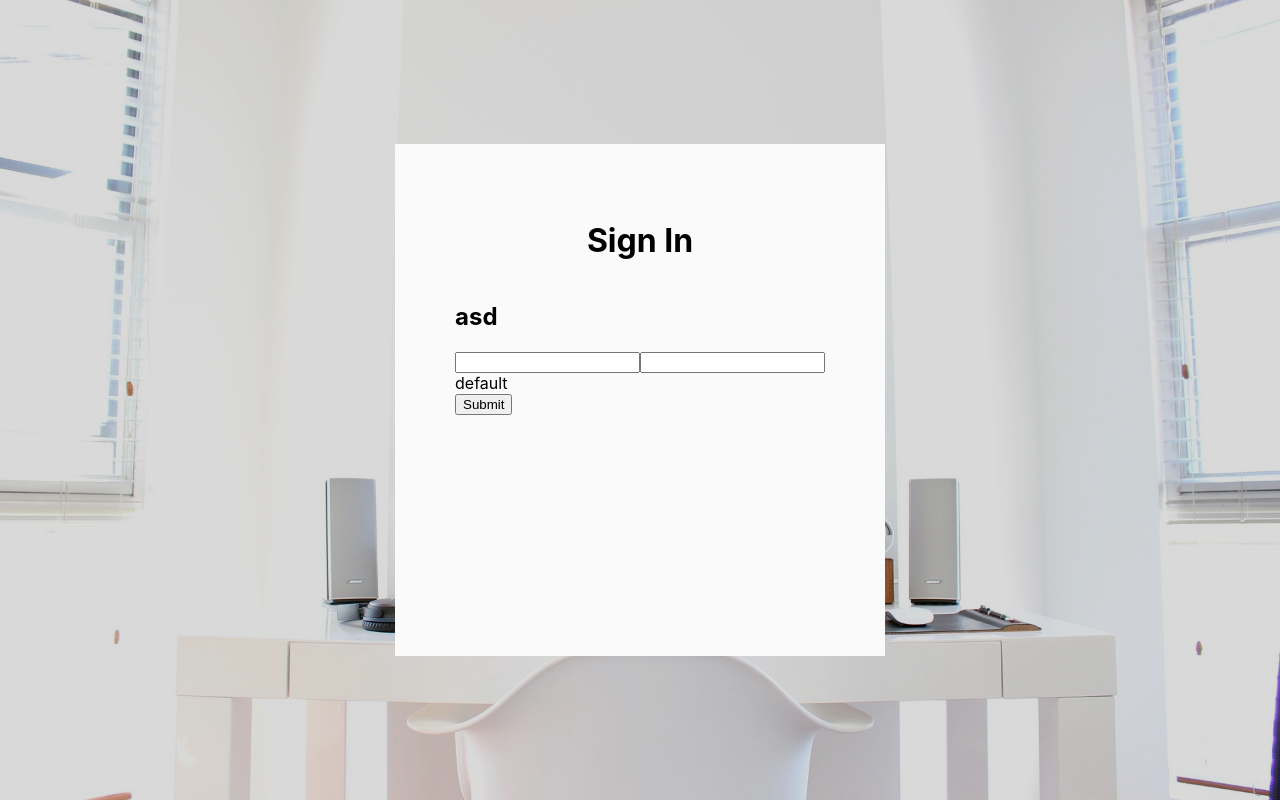
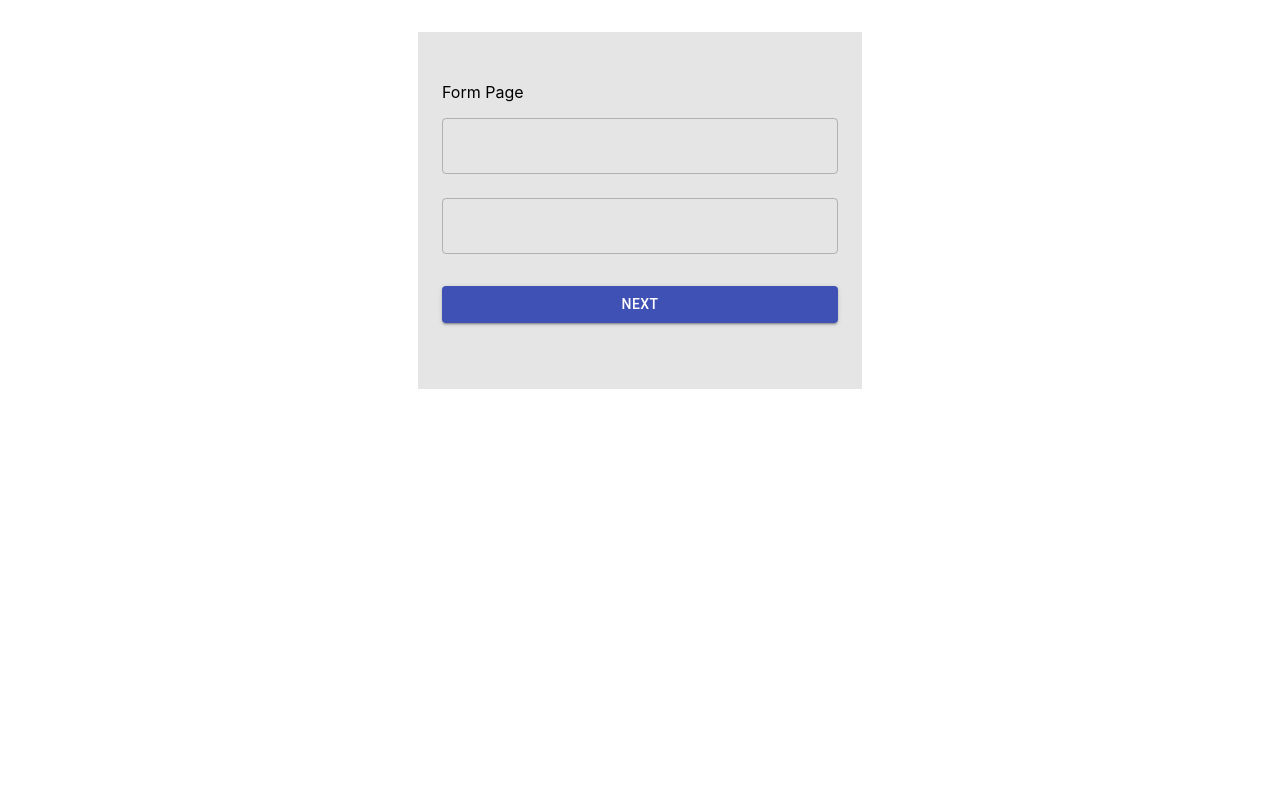
Before and after one commit to arifdroid/react-template-dynamic, a React (Create React App) app: page /public/sample-form-page-2 in a window 1280 px wide. Before the commit this address led to /public/sign-in. Built offline with nearby package versions, Linux system fonts and the light colour scheme.

Commit message:
finalize form page

```diff
--- a/src/view/routes.tsx
+++ b/src/view/routes.tsx
@@ -19,6 +19,9 @@ const publicRoutes = [
     },{
         path:'/public/sample-form-page',
         loader: ()=>import('./sample-form-page/SampleFormPage')
+    },{
+        path:'/public/sample-form-page-2',
+        loader: ()=>import('./sample-form-page-2/SampleFormPage2')
     }
 ].filter(Boolean)
 
--- /dev/null
+++ b/src/view/sample-form-page-2/Form/Form.tsx
@@ -0,0 +1,23 @@
+import { makeStyles } from '@material-ui/core';
+import React from 'react';
+
+const useStyles = makeStyles((theme)=>({
+    root:{
+        width:'100%',
+        display:'flex',
+        flexDirection:'column'
+    }
+}))
+
+interface Props{
+    children:any
+}
+
+const Form = ({children,...props}:Props)=>{
+
+    const styles = useStyles();
+
+    return <form className={styles.root} {...props}>{children}</form>
+}
+
+export default Form;
--- /dev/null
+++ b/src/view/sample-form-page-2/Input/Input.tsx
@@ -0,0 +1,20 @@
+import { TextField } from "@material-ui/core";
+import React,{forwardRef} from "react";
+
+interface Props{
+    type:string,
+    name:string
+}
+
+const Input =({type,name, ...props}:Props,ref:any)=>{
+    return <TextField
+    inputRef={ref}
+    type={type}
+    name={name}
+    variant='outlined' margin='normal'
+    {...props}></TextField>
+}
+
+let forwardInput = forwardRef(Input)
+
+export default forwardInput;
--- /dev/null
+++ b/src/view/sample-form-page-2/SampleFormPage2.tsx
@@ -0,0 +1,32 @@
+import React from 'react';
+import { useForm } from 'react-hook-form';
+import ContentContainer from './content/ContentContainer';
+import Form from './Form/Form';
+import ForwardInput from './Input/Input';
+import Button from './button/Button'
+
+interface Props{
+
+}
+
+const SampleFormPage2 =(props:Props)=>{
+    // console.log('apa ada dalam props', props)
+
+    const {register} = useForm();
+
+    return (
+        <ContentContainer>
+            <div>Form Page</div>
+            <Form>
+            <ForwardInput name='firstname' type='text' ref={register}></ForwardInput>
+            <ForwardInput name='surname' type='text' ref={register}></ForwardInput>
+
+            <Button >Next</Button>
+
+            </Form>
+
+        </ContentContainer>
+    )
+}
+
+export default SampleFormPage2;
--- /dev/null
+++ b/src/view/sample-form-page-2/button/Button.tsx
@@ -0,0 +1,29 @@
+import { makeStyles, } from '@material-ui/core/styles';
+import { Button } from '@material-ui/core';
+import React from 'react';
+
+const useStyles = makeStyles((theme) => ({
+    root: {
+        margin: theme.spacing(3, 0, 2)
+    }
+}))
+
+interface Props {
+    children: any
+}
+
+const ButtonThis = ({ children }: Props) => {
+    const styles = useStyles();
+
+    // console.log('button props is', props)
+
+    return <Button
+        type="submit"
+        variant='contained'
+        color='primary'
+        className={styles.root}
+        // {...props}
+    >{children}</Button>
+}
+
+export default ButtonThis;
--- /dev/null
+++ b/src/view/sample-form-page-2/content/ContentContainer.tsx
@@ -0,0 +1,30 @@
+import { Container, makeStyles } from '@material-ui/core';
+import React from 'react';
+
+
+const useStyles = makeStyles((theme)=>({
+    root:{
+        marginTop:theme.spacing(4),
+        display:'flex',
+        flexDirection:'column',
+        backgroundColor:'#e5e5e5',
+        paddingBottom:50,
+        paddingTop:50,
+        justifyContent:'center'
+    }
+}))
+
+interface Props{
+    children:any
+}
+
+const ContentContainer = ({children, ...props}:Props)=>{
+
+    const styles = useStyles();
+
+    return(
+    <Container className={styles.root} component='main' maxWidth='xs' {...props}>
+        {children}
+    </Container>)
+}
+export default ContentContainer;
--- a/src/view/sample-form-page/Content-Container/ContentContainer.tsx
+++ b/src/view/sample-form-page/Content-Container/ContentContainer.tsx
@@ -5,12 +5,14 @@ import { makeStyles } from "@material-ui/core/styles";
 
 const useStyles = makeStyles((theme)=>({
     root:{
-        marginTop:theme.spacing(4),
+        marginTop:theme.spacing(10),
         display:'flex',
         flexDirection:'column',
         alignItems:'center',
         backgroundColor:'#e5e5e5',
-        paddingBottom:100
+        paddingTop:100,
+
+
     }
 }))
 
--- a/src/view/sample-form-page/Input-Forward-typed/InputForwardTyped.tsx
+++ b/src/view/sample-form-page/Input-Forward-typed/InputForwardTyped.tsx
@@ -26,6 +26,7 @@ const InputForward = ({ type, name }:Props, ref:any ) => {
     console.log('\n\nInputForward ref passed  TYPED is ->', ref)
     // console.log('=====\n\n')
     return <TextField
+
         type={type}
         name={name}
         variant='outlined' margin='normal'
```
Also changed, not shown: 1 other file (tests, documents, lock files or other folders).
